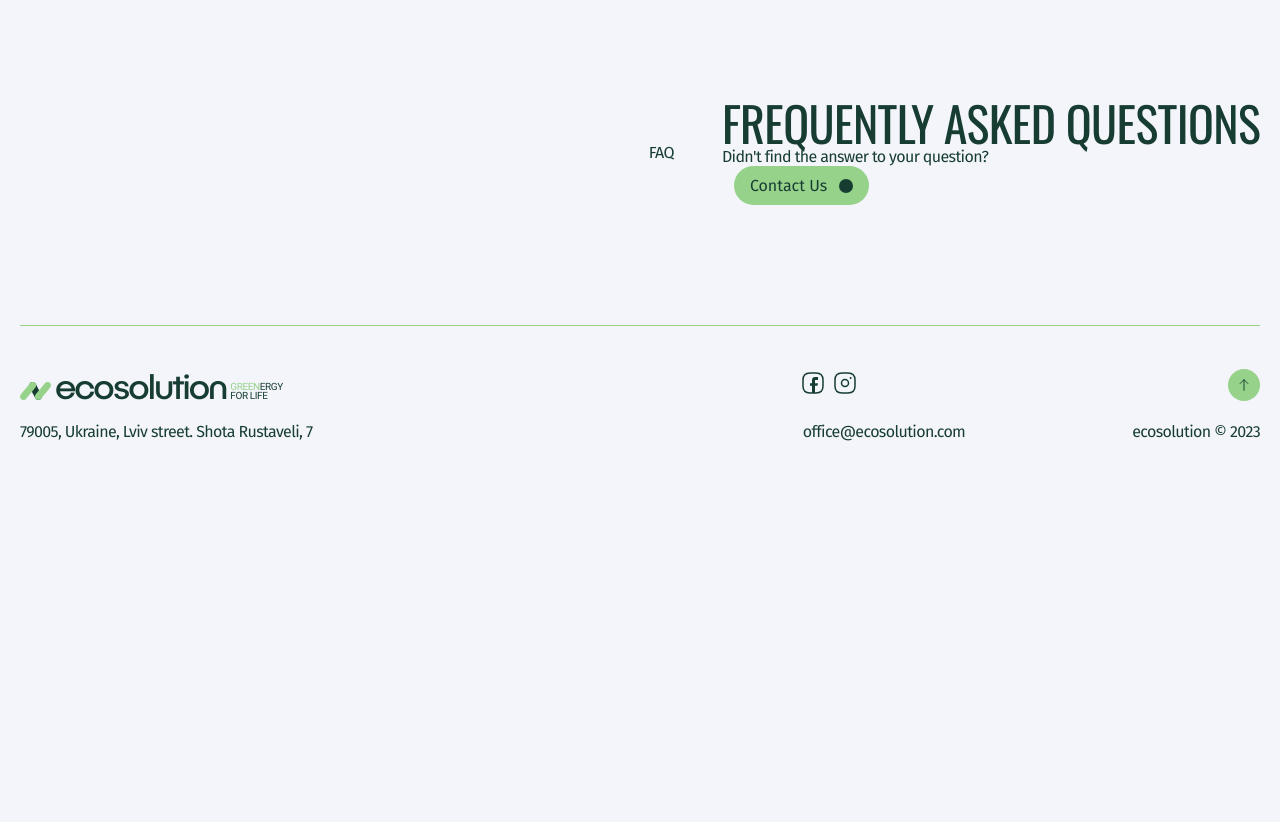
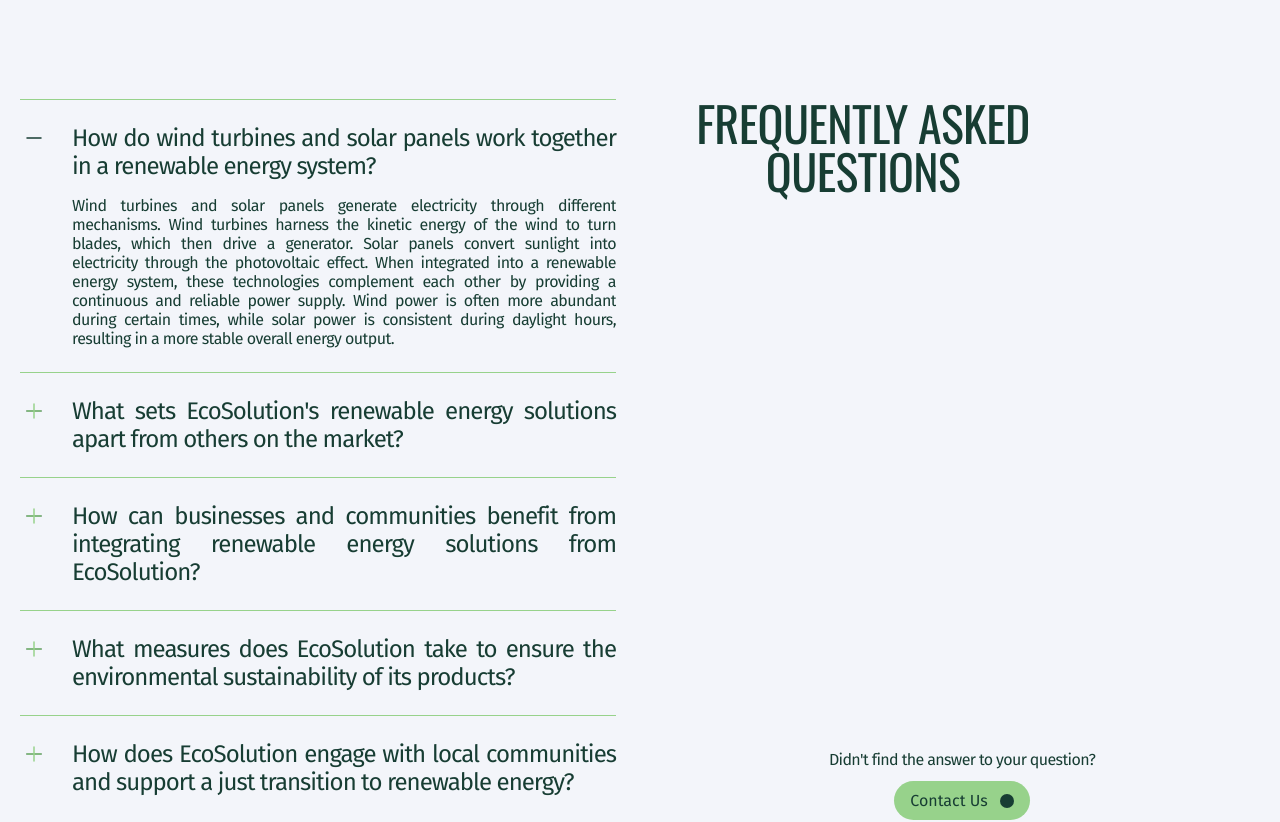
Before and after one commit to besha2vox/Ecosolution, a React (Create React App) app: page / in a window 1280 px wide. Shown: the part 2780-3602 px from the top of the page. Before the commit the page ends 3261 px from the top, so only its background shows below. Built offline with nearby package versions, Linux system fonts and the light colour scheme; the HTML template or start-up script is replaced by a standard one.

Commit message:
add: section FAQ

```diff
--- a/src/components/AboutGrid/AboutGrid.tsx
+++ b/src/components/AboutGrid/AboutGrid.tsx
@@ -1,16 +1,13 @@
 import React from 'react';
 
 import { useWindowWidth } from '../../hooks';
-import { ABOUT_DATA } from '../../utils/constants/aboutData';
+import { ABOUT_DATA } from '../../utils/data/aboutData';
 
 import AboutGridItem from './AbautGridItem';
 import { GridList, ImgWrapper, gridOptions } from './AboutGrid.styled';
 
 const AboutGrid: React.FC = () => {
   const isMobile = useWindowWidth() === 'mobile';
-  if (isMobile) {
-    console.log({ isMobile });
-  }
 
   const grid = {
     row: 1,
@@ -40,6 +37,7 @@
           return (
             !isMobile && (
               <ImgWrapper
+                key={props.alt}
                 styles={gridOptions(grid.row, `${grid.column} / span 2`)}
               >
                 <img
--- a/src/components/FAQ/FAQ.syled.ts
+++ b/src/components/FAQ/FAQ.syled.ts
@@ -1,15 +1,132 @@
 import styled, { css } from 'styled-components';
+
+import { closeAnswerAnimation, openAnswerAnimation } from './animations';
 
 export const containerStyles = css`
   display: flex;
   flex-direction: column;
   align-items: center;
+  row-gap: 24px;
 
   @media screen and (min-width: ${({ theme }) => theme.breakpoints.tablet}) {
+    align-items: flex-start;
     flex-direction: row-reverse;
     column-gap: 24px;
   }
-  @media screen and (min-width: ${({ theme }) => theme.breakpoints.tablet}) {
+  @media screen and (min-width: ${({ theme }) => theme.breakpoints.desktop}) {
     column-gap: 48px;
   }
 `;
+
+export const QAndAList = styled.ul`
+  @media screen and (min-width: ${({ theme }) => theme.breakpoints.tablet}) {
+    width: calc((100% - 24px) / 2);
+  }
+
+  @media screen and (min-width: ${({ theme }) => theme.breakpoints.desktop}) {
+    width: calc((100% - 48px) / 2);
+  }
+`;
+
+export const ListItem = styled.li`
+  display: flex;
+  align-items: start;
+  column-gap: 8px;
+  padding: 16px 0;
+
+  text-align: justify;
+
+  border-top: 1px solid ${({ theme }) => theme.colors.accent};
+
+  @media screen and (min-width: ${({ theme }) => theme.breakpoints.tablet}) {
+    column-gap: 16px;
+  }
+
+  @media screen and (min-width: ${({ theme }) => theme.breakpoints.desktop}) {
+    column-gap: 24px;
+    padding: 24px 0;
+  }
+`;
+
+export const Button = styled.button`
+  position: relative;
+  display: flex;
+  justify-content: center;
+  align-items: center;
+
+  & .plus {
+    position: absolute;
+    top: 50%;
+    left: 50%;
+    transform: translate(-50%, -50%);
+    opacity: 1;
+    transition: opacity ${({ theme }) => theme.transition};
+  }
+
+  &.active {
+    & .plus {
+      opacity: 0;
+    }
+  }
+`;
+
+export const Question = styled.p`
+  font-size: ${({ theme }) => theme.fontSizes[4]};
+  letter-spacing: -0.97px;
+
+  @media screen and (min-width: ${({ theme }) => theme.breakpoints.desktop}) {
+    font-size: ${({ theme }) => theme.fontSizes[6]};
+  }
+`;
+
+export const Answer = styled.p`
+  font-size: ${({ theme }) => theme.fontSizes[2]};
+  letter-spacing: -0.56px;
+  max-height: 0;
+  overflow: hidden;
+
+  &.open {
+    animation-name: ${openAnswerAnimation};
+    animation-fill-mode: forwards;
+  }
+
+  &.close {
+    max-height: 100vh;
+    animation-name: ${closeAnswerAnimation};
+    animation-fill-mode: forwards;
+  }
+
+  animation-duration: 300ms;
+  animation-timing-function: linear;
+  animation-iteration-count: 1;
+
+  @media screen and (min-width: ${({ theme }) => theme.breakpoints.desktop}) {
+    font-size: ${({ theme }) => theme.fontSizes[3]};
+  }
+`;
+
+export const FAQWrapper = styled.div`
+  display: flex;
+  flex-direction: column;
+  align-self: stretch;
+  row-gap: 12px;
+
+  width: calc((100% - 24px) / 2);
+
+  & p {
+    margin-top: auto;
+  }
+
+  & button {
+    margin: 0 auto;
+  }
+
+  @media screen and (min-width: ${({ theme }) => theme.breakpoints.desktop}) {
+    width: calc((100% - 48px) / 2);
+    text-align: center;
+
+    & h2 {
+      max-width: 398px;
+    }
+  }
+`;
--- a/src/components/FAQ/FAQ.tsx
+++ b/src/components/FAQ/FAQ.tsx
@@ -6,7 +6,7 @@
 import Container from '../shared/Container';
 import Title from '../shared/Title';
 import Anchor from '../Anchor';
-import { containerStyles } from './FAQ.syled';
+import { FAQWrapper, containerStyles } from './FAQ.syled';
 import { useWindowWidth } from '../../hooks';
 import QAndA from './Q&A';
 
@@ -25,7 +25,7 @@
     return (
       <FAQComponent>
         <Title type="h2" title="Frequently Asked Questions" />
-        <div>FAQ</div>
+        <QAndA />
         <p>Didn't find the answer to your question? </p>
         <Anchor text="Contact Us" />
       </FAQComponent>
@@ -34,11 +34,11 @@
 
   return (
     <FAQComponent>
-      <div>
+      <FAQWrapper>
         <Title type="h2" title="Frequently Asked Questions" />
-        <p>Didn't find the answer to your question? </p>
+        <p>Didn't find the answer to your question?</p>
         <Anchor text="Contact Us" />
-      </div>
+      </FAQWrapper>
       <QAndA />
     </FAQComponent>
   );
--- a/src/components/FAQ/Q&A.tsx
+++ b/src/components/FAQ/Q&A.tsx
@@ -1,7 +1,28 @@
 import React from 'react';
 
+import { faqData } from '../../utils/data/faqData';
+import QAndAItem from './QAndAItem';
+import { QAndAList } from './FAQ.syled';
+
 const QAndA: React.FC = () => {
-  return <div>FAQ</div>;
+  const [activeSection, setActiveSection] = React.useState<number>(
+    faqData[0].id
+  );
+
+  return (
+    <QAndAList>
+      {faqData.map((props) => {
+        return (
+          <QAndAItem
+            key={props.id}
+            activeSection={activeSection}
+            setActiveSection={setActiveSection}
+            {...props}
+          ></QAndAItem>
+        );
+      })}
+    </QAndAList>
+  );
 };
 
 export default QAndA;
--- /dev/null
+++ b/src/components/FAQ/QAndAItem.tsx
@@ -0,0 +1,62 @@
+import React from 'react';
+
+import { ReactComponent as PlusIcon } from '../../assets/images/icons/add.svg';
+import { ReactComponent as MinusIcon } from '../../assets/images/icons/minus.svg';
+
+import { Answer, Button, ListItem, Question } from './FAQ.syled';
+
+interface IQAndAItemProps {
+  id: number;
+  question: string;
+  answer: string;
+  activeSection: number;
+  setActiveSection: React.Dispatch<React.SetStateAction<number>>;
+}
+
+const QAndAItem: React.FC<IQAndAItemProps> = ({
+  id,
+  question,
+  answer,
+  activeSection,
+  setActiveSection,
+}) => {
+  const [isOpen, setIsOpen] = React.useState<boolean>(activeSection === id);
+  const [className, setClassName] = React.useState<'open' | 'close'>(
+    activeSection === id ? 'open' : 'close'
+  );
+
+  const handleToggleSection = () => {
+    setActiveSection(id);
+  };
+
+  React.useEffect(() => {
+    if (!(activeSection === id)) {
+      setClassName('close');
+      setTimeout(() => {
+        setIsOpen(false);
+      }, 300);
+    } else {
+      setIsOpen(true);
+      setClassName('open');
+    }
+  }, [activeSection, id, isOpen]);
+
+  return (
+    <ListItem>
+      <Button
+        disabled={isOpen}
+        className={isOpen ? 'active' : ''}
+        onClick={handleToggleSection}
+      >
+        <PlusIcon className="plus" />
+        <MinusIcon className="minus" />
+      </Button>
+      <div>
+        <Question>{question}</Question>
+        <Answer className={className}>{answer}</Answer>
+      </div>
+    </ListItem>
+  );
+};
+
+export default QAndAItem;
--- /dev/null
+++ b/src/components/FAQ/animations.ts
@@ -0,0 +1,28 @@
+import { keyframes } from 'styled-components';
+
+export const openAnswerAnimation = keyframes`
+0% {
+  padding-top: 0;
+  max-height: 0;
+}
+25% {
+  padding-top: 16px;
+}
+100% {
+  padding-top: 16px;
+  max-height: 100vh;
+}
+`;
+
+export const closeAnswerAnimation = keyframes`
+0% {
+  padding-top: 16px;
+  max-height: 100vh;
+}
+25% {
+  padding-top: 0;
+}
+100% {
+  max-height: 0;
+}
+`;
--- a/src/components/NavBar/NavBar.tsx
+++ b/src/components/NavBar/NavBar.tsx
@@ -1,6 +1,6 @@
 import React from 'react';
 
-import { navList } from '../../utils/constants/navList';
+import { navList } from '../../utils/data/navList';
 import { scrollToElementById } from '../../utils/scrollToElementById';
 import { ReactComponent as Arrow } from '../../assets/images/icons/arrow.svg';
 import { NavBarList, NavButton } from './NavBar.styled';
--- a/src/components/shared/Title/Title.tsx
+++ b/src/components/shared/Title/Title.tsx
@@ -26,8 +26,8 @@
   );
 };
 
-const Titlle: React.FC<ITitleProps> = ({ type, ...props }) => {
+const Title: React.FC<ITitleProps> = ({ type, ...props }) => {
   return <TitleComponent {...props} Component={TITLES[type]} />;
 };
 
-export default Titlle;
+export default Title;
--- a/src/types/index.ts
+++ b/src/types/index.ts
@@ -1,5 +1,5 @@
 import { RuleSet } from 'styled-components';
-import { navList } from '../utils/constants/navList';
+import { navList } from '../utils/data/navList';
 
 export type TDevice = 'mobile' | 'tablet' | 'desktop';
 
--- /dev/null
+++ b/src/utils/data/faqData.ts
@@ -0,0 +1,39 @@
+export const faqData = [
+  {
+    id: 1,
+    question:
+      'How do wind turbines and solar panels work together in a renewable energy system?',
+    answer:
+      'Wind turbines and solar panels generate electricity through different mechanisms. Wind turbines harness the kinetic energy of the wind to turn blades, which then drive a generator. Solar panels convert sunlight into electricity through the photovoltaic effect. When integrated into a renewable energy system, these technologies complement each other by providing a continuous and reliable power supply. Wind power is often more abundant during certain times, while solar power is consistent during daylight hours, resulting in a more stable overall energy output.',
+  },
+  {
+    id: 2,
+    question:
+      "What sets EcoSolution's renewable energy solutions apart from others on the market?",
+    answer:
+      'Wind turbines and solar panels generate electricity through different mechanisms. Wind turbines harness the kinetic energy of the wind to turn blades, which then drive a generator. Solar panels convert sunlight into electricity through the photovoltaic effect. When integrated into a renewable energy system, these technologies complement each other by providing a continuous and reliable power supply. Wind power is often more abundant during certain times, while solar power is consistent during daylight hours, resulting in a more stable overall energy output.',
+  },
+  {
+    id: 3,
+    question:
+      'How can businesses and communities benefit from integrating renewable energy solutions from EcoSolution?',
+    answer:
+      'Wind turbines and solar panels generate electricity through different mechanisms. Wind turbines harness the kinetic energy of the wind to turn blades, which then drive a generator. Solar panels convert sunlight into electricity through the photovoltaic effect. When integrated into a renewable energy system, these technologies complement each other by providing a continuous and reliable power supply. Wind power is often more abundant during certain times, while solar power is consistent during daylight hours, resulting in a more stable overall energy output.',
+  },
+  {
+    id: 4,
+    question:
+      'What measures does EcoSolution take to ensure the environmental sustainability of its products?',
+    answer:
+      'Wind turbines and solar panels generate electricity through different mechanisms. Wind turbines harness the kinetic energy of the wind to turn blades, which then drive a generator. Solar panels convert sunlight into electricity through the photovoltaic effect. When integrated into a renewable energy system, these technologies complement each other by providing a continuous and reliable power supply. Wind power is often more abundant during certain times, while solar power is consistent during daylight hours, resulting in a more stable overall energy output.',
+  },
+  {
+    id: 5,
+    question:
+      'How does EcoSolution engage with local communities and support a just transition to renewable energy?',
+    answer:
+      'Wind turbines and solar panels generate electricity through different mechanisms. Wind turbines harness the kinetic energy of the wind to turn blades, which then drive a generator. Solar panels convert sunlight into electricity through the photovoltaic effect. When integrated into a renewable energy system, these technologies complement each other by providing a continuous and reliable power supply. Wind power is often more abundant during certain times, while solar power is consistent during daylight hours, resulting in a more stable overall energy output.',
+  },
+];
+
+export type TFAQData = typeof faqData;
```
Also changed, not shown: src/assets/images/icons/add.svg (added), src/assets/images/icons/minus.svg (added), src/utils/data/aboutData.ts (renamed from src/utils/constants/aboutData.ts), src/utils/data/navList.ts (renamed from src/utils/constants/navList.ts).
